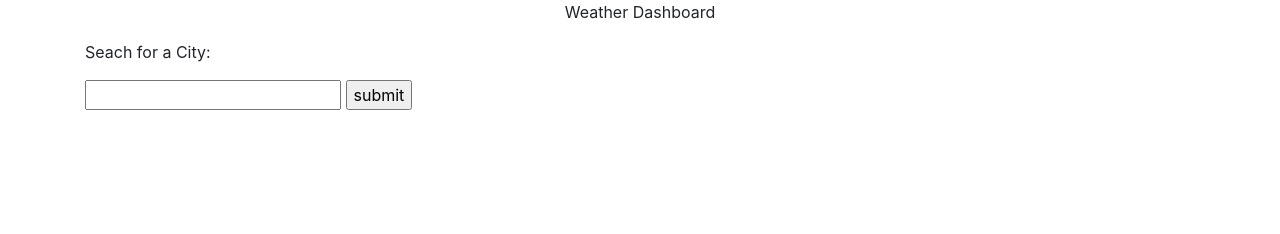
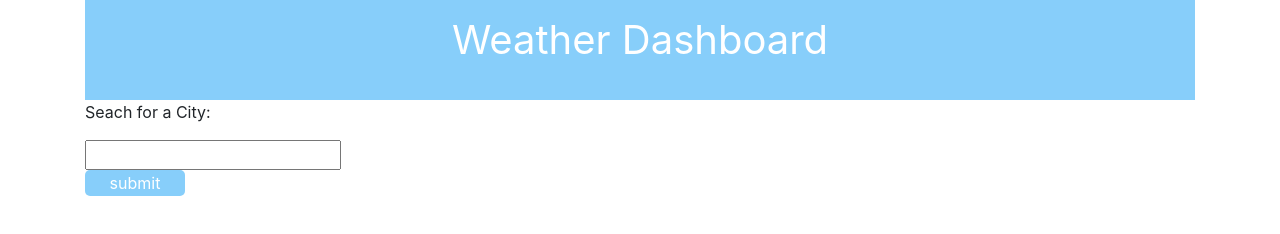
Before and after one commit to tiroxxx/weatherDashboard, a plain HTML site: page index.html in a window 1280 px wide. Drawn offline with nearby package versions, Linux system fonts and the light colour scheme.

Commit message:
added css to header and form button

```diff
--- a/index.html
+++ b/index.html
@@ -16,7 +16,7 @@
     <main class="container">
 
         <header class="text-center">
-            <p>Weather Dashboard</p>
+            <p id="header">Weather Dashboard</p>
         </header>
         <!-- everything in the page goes inside this row -->
         <div class="row">
--- a/style.css
+++ b/style.css
@@ -0,0 +1,23 @@
+* {
+    box-sizing: border-box;
+}
+
+#form-button {
+    width: 100px;
+    border: none;
+    background-color: lightskyblue;
+    border-radius: 5px;
+    color: white;
+}
+
+header {
+    height: 100px;
+    width: 100%;
+    background-color: lightskyblue;
+    font-size: 40px;
+    color: white;
+}
+
+#header {
+    padding: 10px;
+}
```
